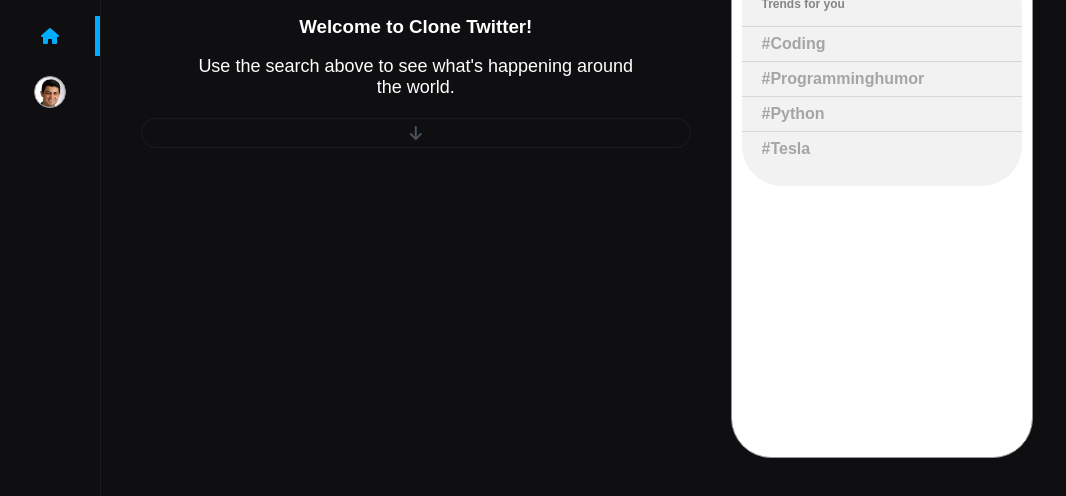
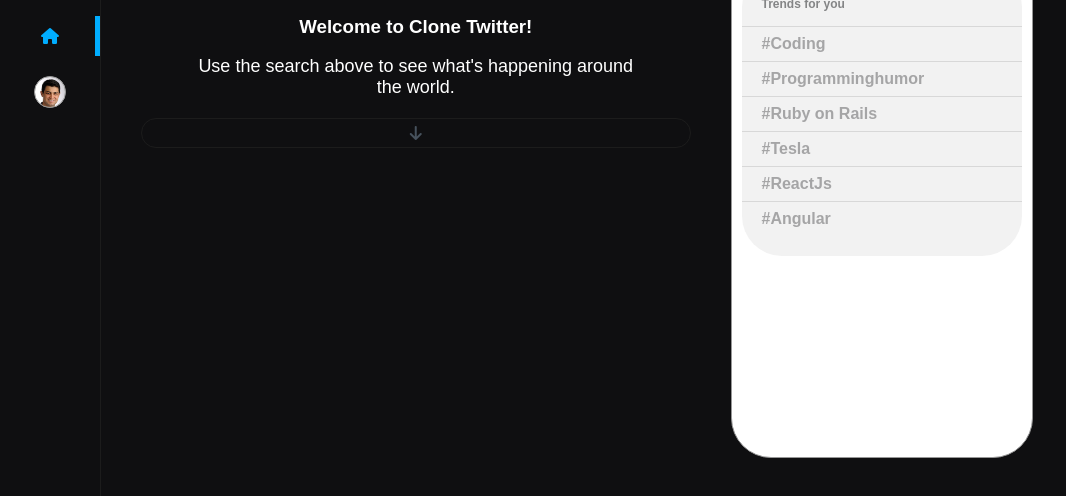
Before and after one commit to Chadsglm/Twitter-Clone, a plain HTML site: page index.html in a window 1280 px wide. Shown: the part 84-580 px from the top of the page, without its empty margins (0-1066 px from the left). Drawn offline with nearby package versions, Linux system fonts and the light colour scheme.

Commit message:
Allowing users to search using trends

```diff
--- a/index.html
+++ b/index.html
@@ -60,8 +60,10 @@
             <ul>
               <li onclick="selectTrend(this)">#Coding</li>
               <li onclick="selectTrend(this)">#Programminghumor</li>
-              <li onclick="selectTrend(this)">#Python</li>
+              <li onclick="selectTrend(this)">#Ruby on Rails</li>
               <li onclick="selectTrend(this)">#Tesla</li>
+              <li onclick="selectTrend(this)">#ReactJs</li>
+              <li onclick="selectTrend(this)">#Angular</li>
             </ul>
           </div>
         </div>
--- a/js/index.js
+++ b/js/index.js
@@ -25,12 +25,11 @@ const getTwitterData = () => {
   }).then((response) => {
     return response.json();
   }).then((data) => {
-    console.log(data)
+    // console.log(data)
     return buildTweets(data.statuses);
   });
 }
 
-getTwitterData();
 
 /**
  * Save the next page data
@@ -42,6 +41,9 @@ const saveNextPage = (metadata) => {
  * Handle when a user clicks on a trend
  */
 const selectTrend = (e) => {
+  const trendText = e.innerText;
+  document.getElementById("user-search-input").value = trendText;
+  getTwitterData();
 }
 
 /**
```
